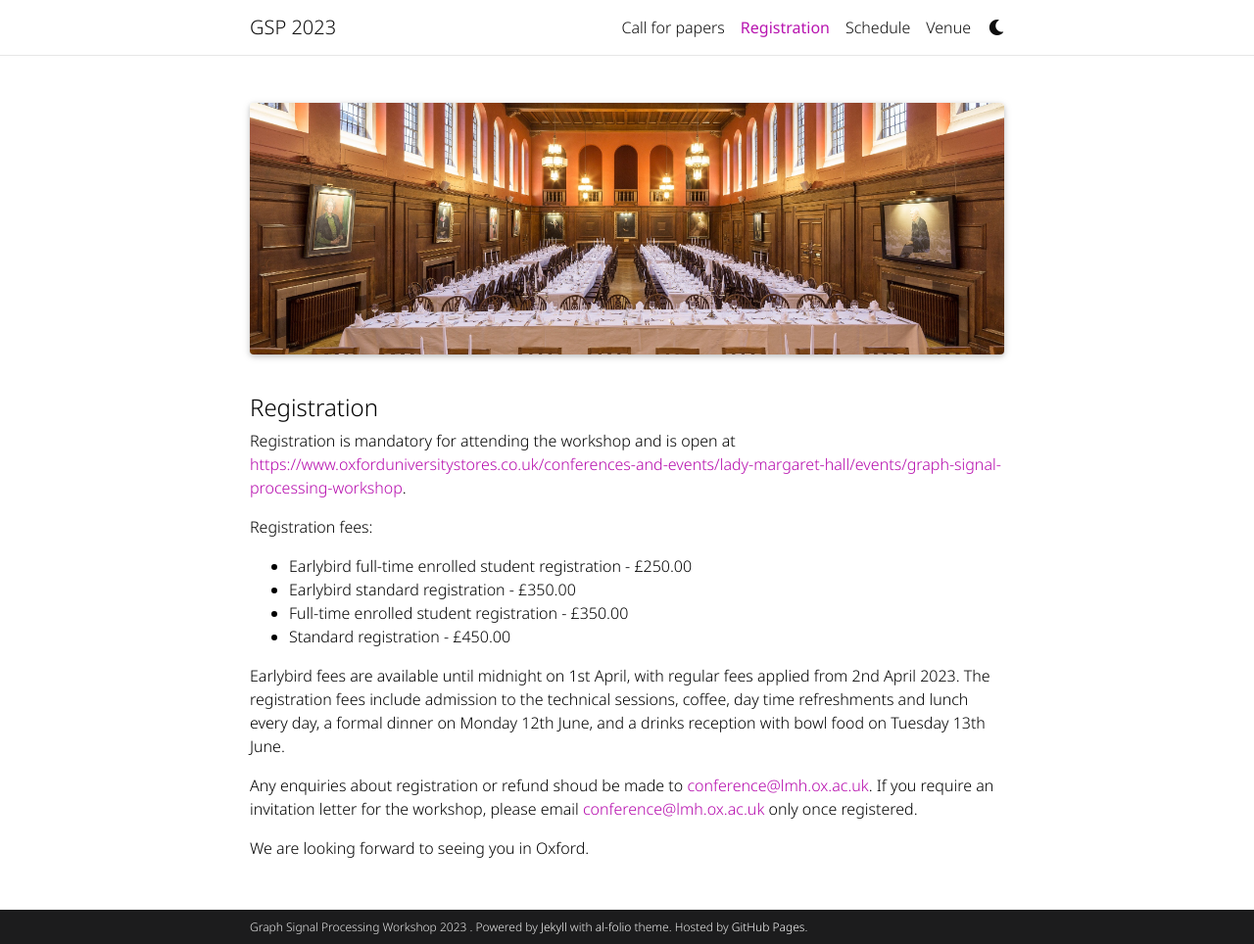
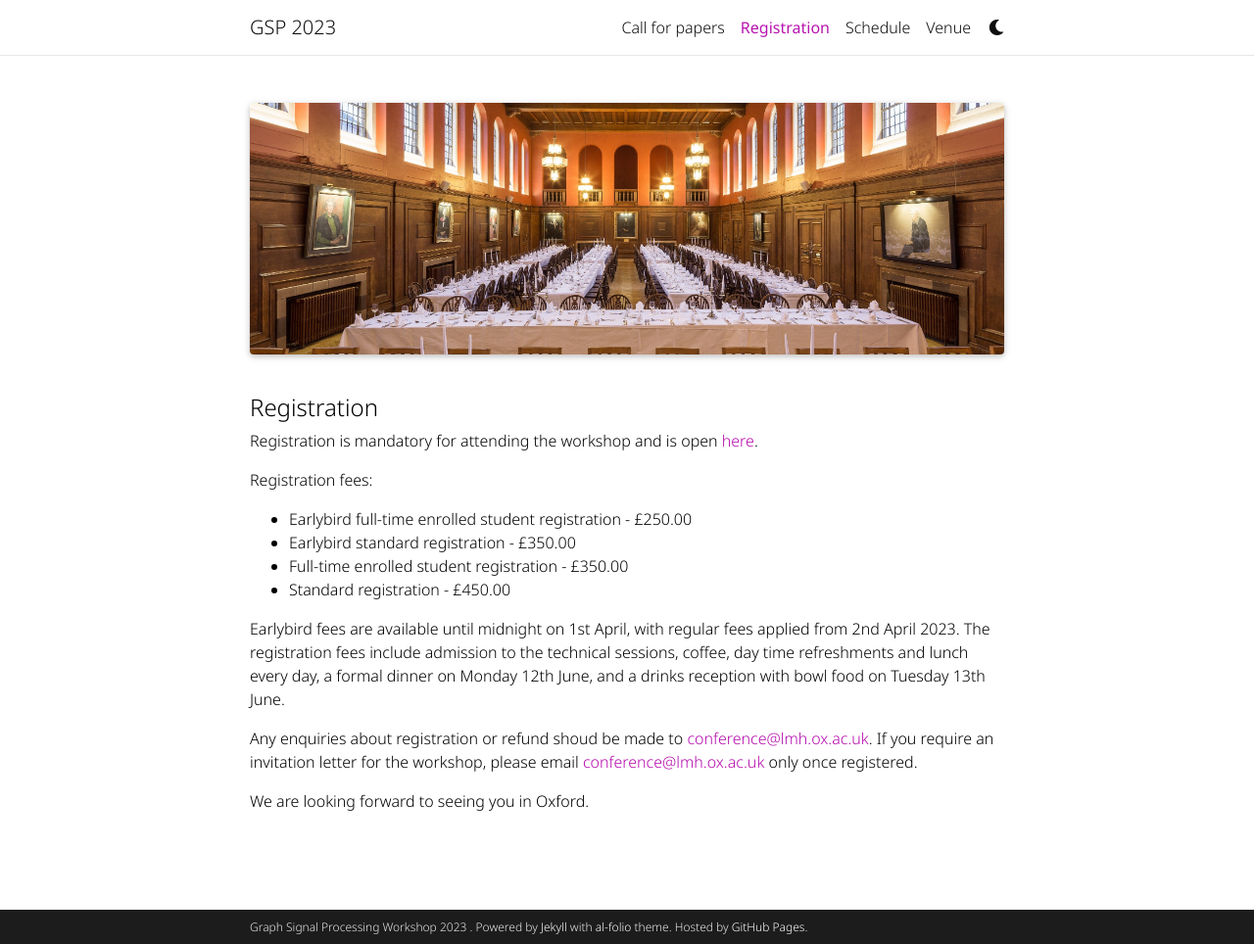
Before and after one commit to shreyasvinaya/gspworkshop2025.github.io, a Jekyll site: the page built from _pages/registration.md, in a window 1280 px wide and 964 px high. Shown: the whole window at 98% size. Built offline with Jekyll 4.4.1, drawn with Linux system fonts in a browser that asks for light colours; full-size pictures stand in for the smaller copies a plugin makes; comment, search, counter and statistics services are not loaded; a style sheet for code colours, icons or effects is not loaded.

Commit message:
update a few pages

```diff
--- a/_pages/registration.md
+++ b/_pages/registration.md
@@ -11,7 +11,7 @@ top_image_alt: "Lady Margaret Hall dining hall"
 ---
 
 #### Registration
-Registration is mandatory for attending the workshop and is open at [https://www.oxforduniversitystores.co.uk/conferences-and-events/lady-margaret-hall/events/graph-signal-processing-workshop](https://www.oxforduniversitystores.co.uk/conferences-and-events/lady-margaret-hall/events/graph-signal-processing-workshop).
+Registration is mandatory for attending the workshop and is open [here](https://www.oxforduniversitystores.co.uk/conferences-and-events/lady-margaret-hall/events/graph-signal-processing-workshop).
 
 Registration fees:
 + Earlybird full-time enrolled student registration - £250.00
```
Also changed, not shown: _data/staff.yml (+26 -20 lines), _pages/call_for_papers.md (+1 -1 lines), assets/img/people/Marques_Square.jpg (added), assets/img/people/bohan.jpg (deleted), assets/img/people/bohan_2.jpg (added).
